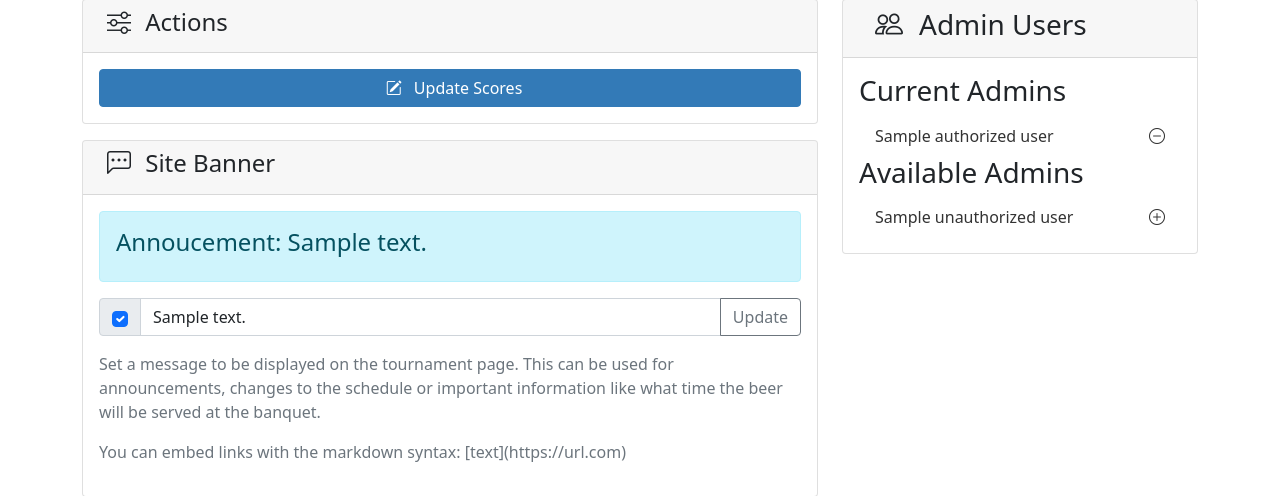
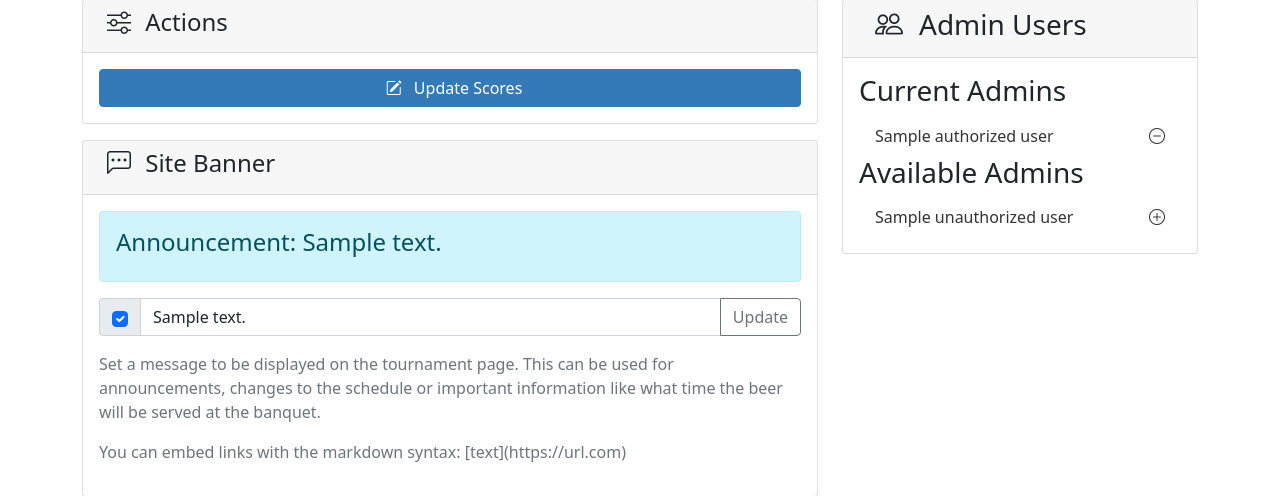
Before and after one commit to uwhscores/scoreboard, a Python web app: template scoreboard/templates/admin/pages/tournament_admin.html.j2 in a window 1280 px wide. Shown: the part 335-831 px from the top of the page. Run offline with Jinja, Linux system fonts and the light colour scheme; the template is opened without the code that fills it: most values are stand-ins (such as "Sample title", 1, 10 or a date in 2020); some libraries are stand-ins or nearby versions.

Commit message:
Spelling is hard

```diff
--- a/scoreboard/templates/admin/pages/tournament_admin.html.j2
+++ b/scoreboard/templates/admin/pages/tournament_admin.html.j2
@@ -59,7 +59,7 @@
 		      </div>
 		      <div class="card-body">
 						<div id="bannerPreview" class="alert alert-info" role="alert" {{ "visible" if site_message else "hidden" }}>
-							<h4 class="alert-heading">Annoucement: <span id="bannerPreviewText">{{ site_message }}</span></h4>
+							<h4 class="alert-heading">Announcement: <span id="bannerPreviewText">{{ site_message }}</span></h4>
 						</div>
 						<div class="input-group mb-3">
 							<div class="input-group-text">
--- a/scoreboard/templates/pages/tournament.html.j2
+++ b/scoreboard/templates/pages/tournament.html.j2
@@ -21,7 +21,7 @@
 	<div class="row">
 		<div class="col">
 			<div class="alert alert-info" role="alert">
-				<h4 class="alert-heading">Annoucement: {{ site_message }}</h4>
+				<h4 class="alert-heading">Announcement: {{ site_message }}</h4>
 			</div>
 		</div>
 	</div>
```
